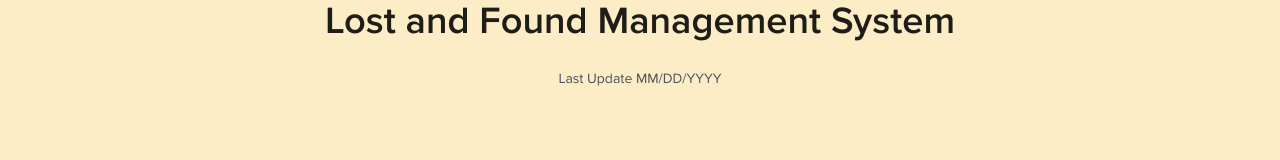
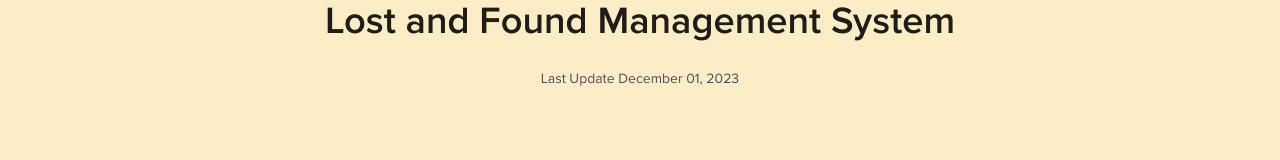
Before and after one commit to cianodev/lnf, a React (Vite) app in the folder client/: page /what-we-do in a window 1280 px wide. Shown: the part 150-310 px from the top of the page. Built offline with nearby package versions, Linux system fonts and the light colour scheme.

Commit message:
updated placeholder

```diff
--- a/client/src/pages/whatWeDo/WhatWeDo.jsx
+++ b/client/src/pages/whatWeDo/WhatWeDo.jsx
@@ -15,7 +15,7 @@ function WhatWeDo() {
           </div>
 
           <div className="lnf-what-we-do-details">
-            <Text>Last Update MM/DD/YYYY</Text>
+            <Text>Last Update December 01, 2023</Text>
           </div>
         </div>
       </div>
```
